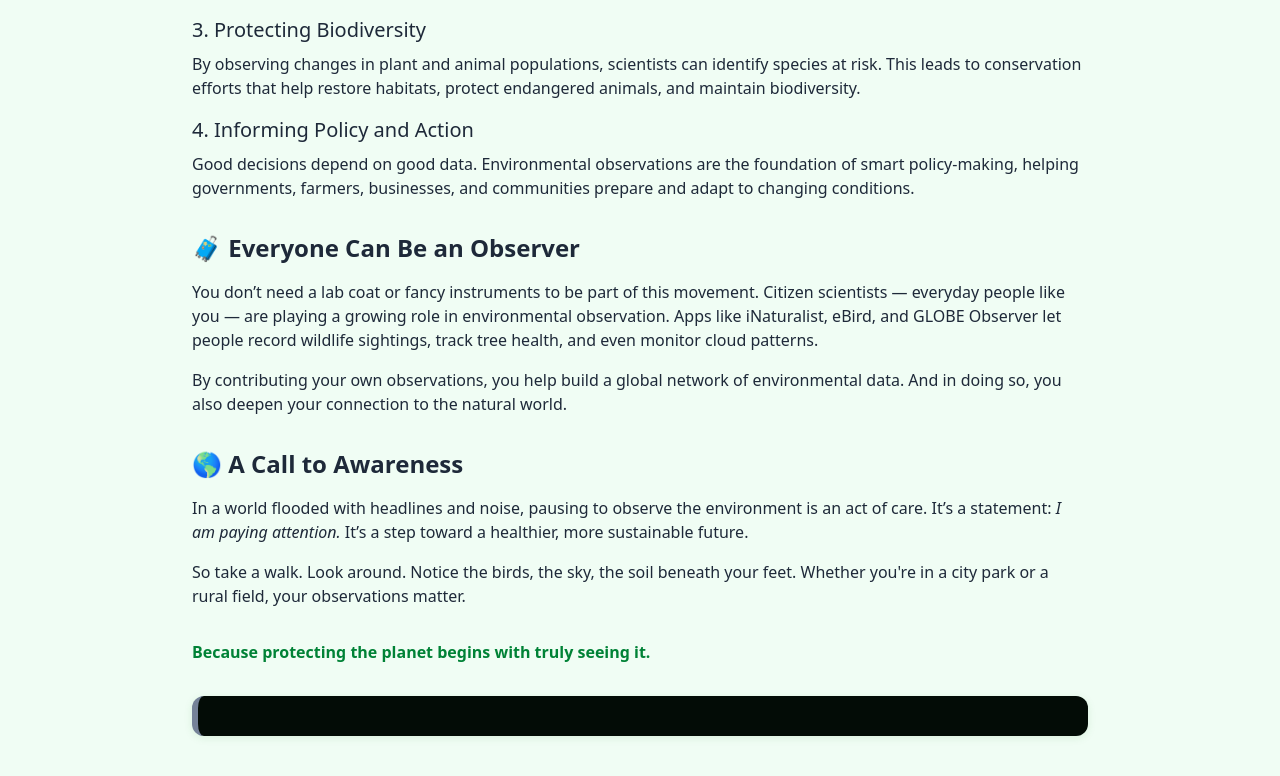
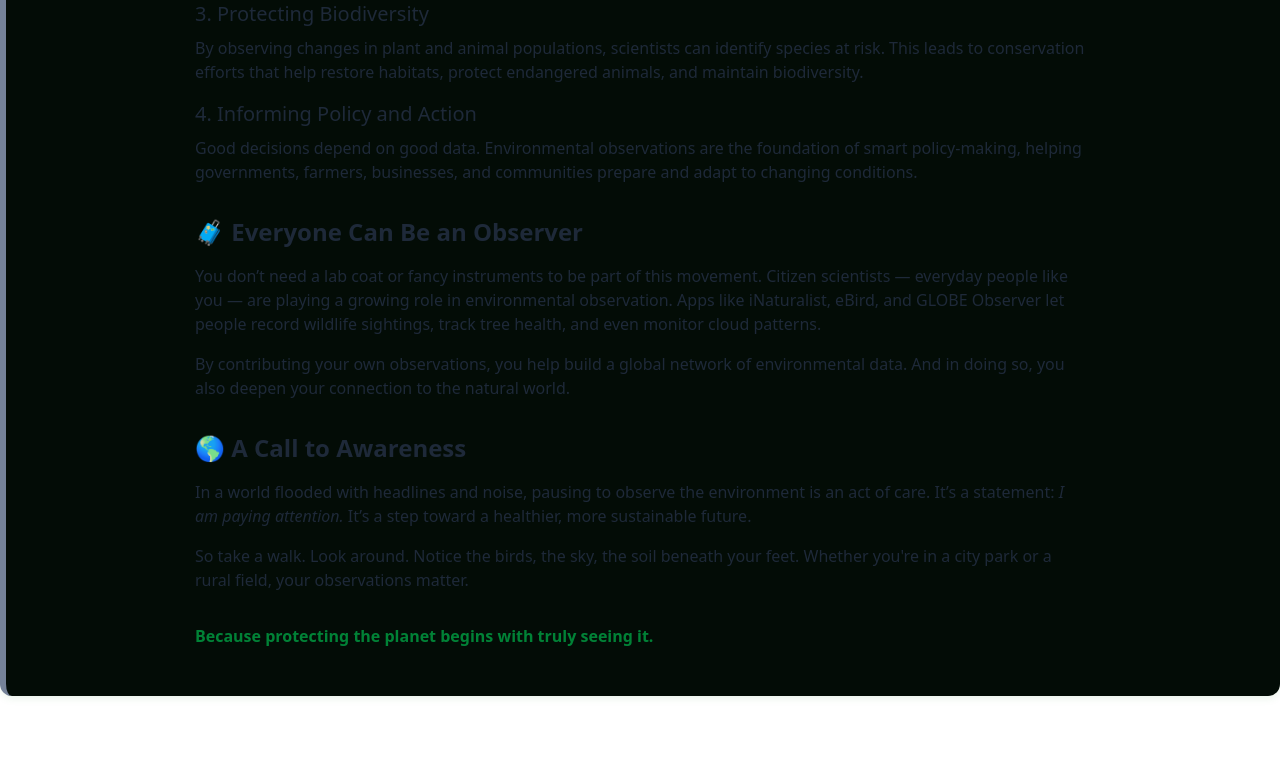
Before and after one commit to shadowrager85/sortiva, a Next.js app in the folder sortiva/: page /learn-more in a window 1280 px wide. Shown: the part 920-1696 px from the top of the page. After the commit the page ends 1648 px from the top, so only its background shows below. Built offline with nearby package versions, Linux system fonts and the light colour scheme.

Commit message:
frontend

```diff
--- a/sortiva/src/app/Learn/page.tsx
+++ b/sortiva/src/app/Learn/page.tsx
@@ -59,7 +59,7 @@ const LearnPage: React.FC = () => {
       <h1 style={{ fontSize: "2.5rem", marginBottom: 8, color: "#256029" }}>
         📖 Learn More
       </h1>
-      <p style={{ color: "rgb(255, 255, 255)", fontSize: "1.15rem", marginBottom: 32 }}>
+      <p style={{ color: "rgba(117, 130, 152)", fontSize: "1.15rem", marginBottom: 32 }}>
         Explore articles about <b>environmental conservation</b> and how <b>Sortiva</b> is making a difference.
       </p>
       {loading ? (
--- a/sortiva/src/app/learn-more/page.tsx
+++ b/sortiva/src/app/learn-more/page.tsx
@@ -4,7 +4,15 @@ import type { NextPage } from "next";
 
 const HomePage: NextPage = () => {
   return (
-    <div className="min-h-screen bg-green-50 text-gray-800 py-10 px-6">
+    <div className="min-h-screen bg-green-50 text-gray-800 py-10 px-6" style={{
+                background: " #030c06",
+                borderRadius: 12,
+                boxShadow: "0 2px 8px rgba(34, 139, 34, 0.1)",
+                marginBottom: "2rem",
+                padding: "1.5rem 1.5rem 1rem 1.5rem",
+                borderLeft: "6px solid rgba(117, 130, 152)",
+                transition: "box-shadow 0.2s",
+              }}>
       <div className="max-w-4xl mx-auto">
         <h1 className="text-4xl font-bold mb-6 text-green-700">
           🌍 The Power of Environmental Observation: Why Watching Nature Matters More Than Ever
@@ -85,18 +93,6 @@ const HomePage: NextPage = () => {
         <p className="font-semibold text-green-700 mb-8">
           Because protecting the planet begins with truly seeing it.
         </p>
-          <main style={{
-                background: " #030c06",
-                borderRadius: 12,
-                boxShadow: "0 2px 8px rgba(34, 139, 34, 0.1)",
-                marginBottom: "2rem",
-                padding: "1.5rem 1.5rem 1rem 1.5rem",
-                borderLeft: "6px solid rgba(117, 130, 152)",
-                transition: "box-shadow 0.2s",
-              }}
-            >
-
-          </main>
       </div>
     </div>
   );
```
